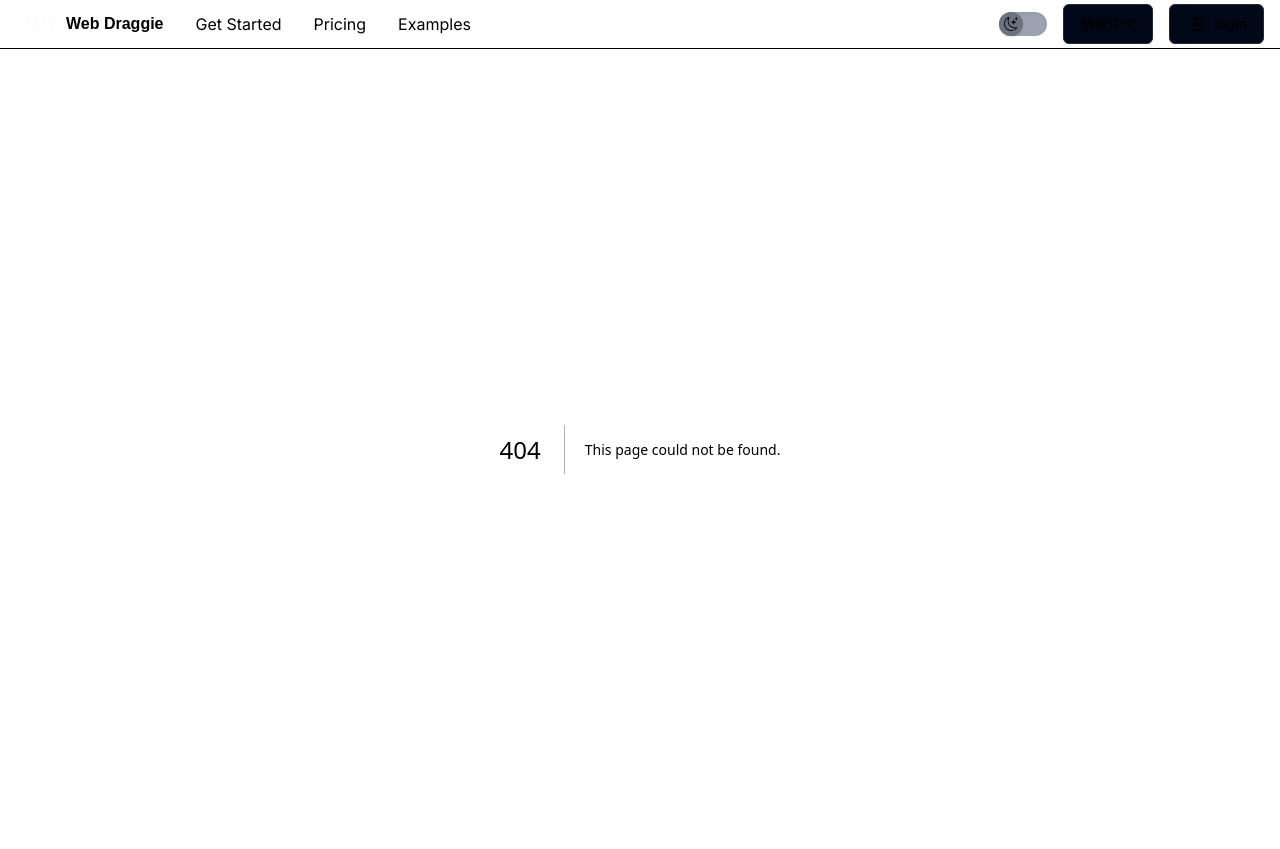
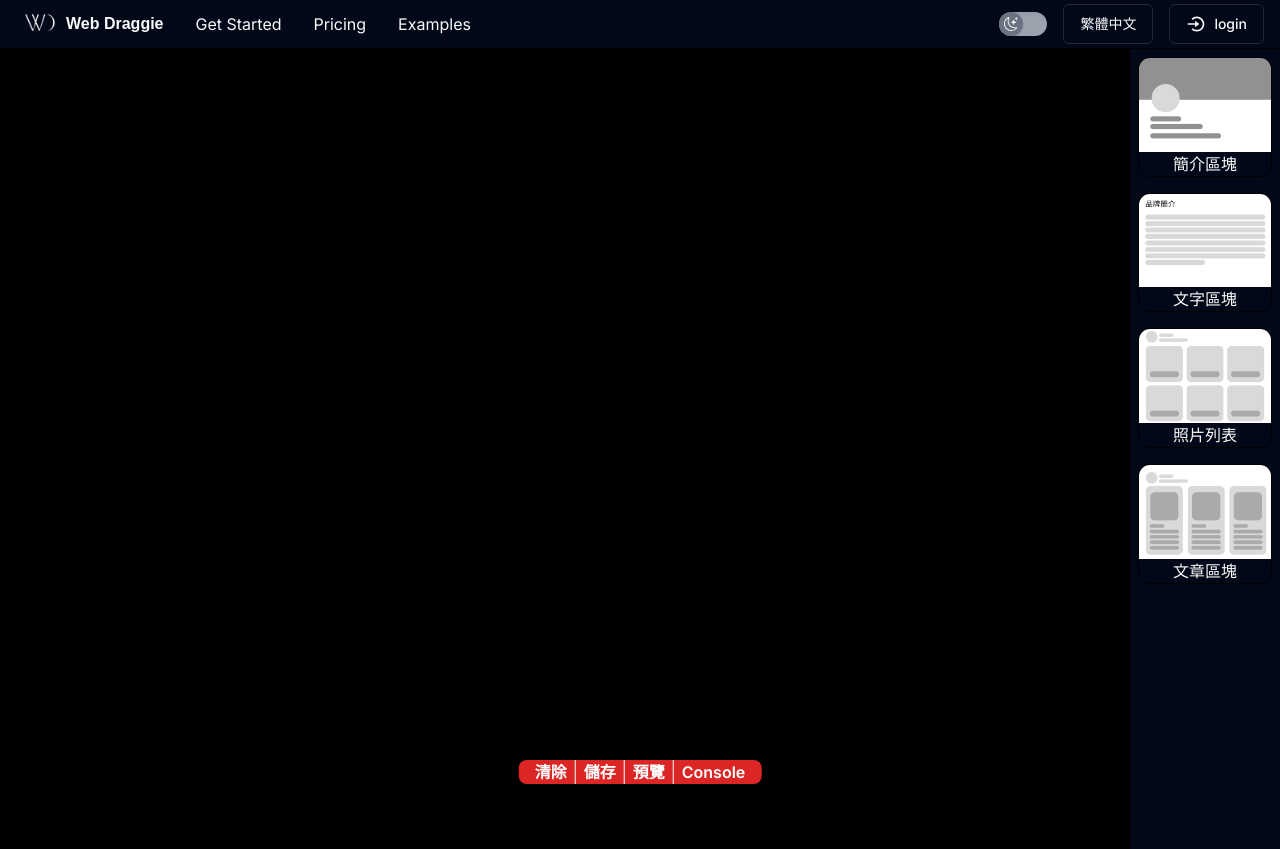
Before and after one commit to Charonyuu/editor-dnd-system, a Next.js app: page /drag in a window 1280 px wide. Before the commit this address had no page. Built offline with nearby package versions, Linux system fonts and the light colour scheme.

Commit message:
fix error

```diff
--- /dev/null
+++ b/app/drag/page.tsx
@@ -0,0 +1,24 @@
+"use client"
+
+import React, { FC } from 'react';
+import DroppableArea from "@/components/DroppableArea";
+import DraggableList from '@/components/DraggableList';
+import DragComponentProvider from '@/components/Provider/DragProvider';
+
+
+
+
+
+
+const Main: FC = () => {
+    return (
+        <DragComponentProvider>
+            <div className="flex">
+                <DroppableArea />
+                <DraggableList />
+            </div>
+        </DragComponentProvider>
+    );
+}
+
+export default Main;
```
Also changed, not shown: 1 other file (tests, documents, lock files or other folders).
